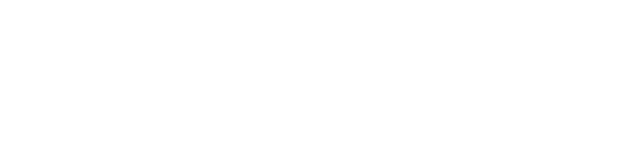
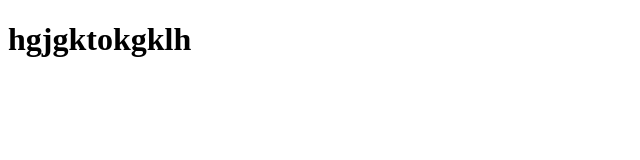
Before and after one commit to yuriy-pro/test, a plain HTML site: page index.html in a window 1280 px wide. Shown: the whole page, without its empty margins (0-640 px from the left). Drawn offline with Linux system fonts and the light colour scheme.

Commit message:
new commit

```diff
--- a/index.html
+++ b/index.html
@@ -6,6 +6,6 @@
   <title>Document</title>
 </head>
 <body>
-
+  <h1>hgjgktokgklh</h1>
 </body>
 </html>
```
